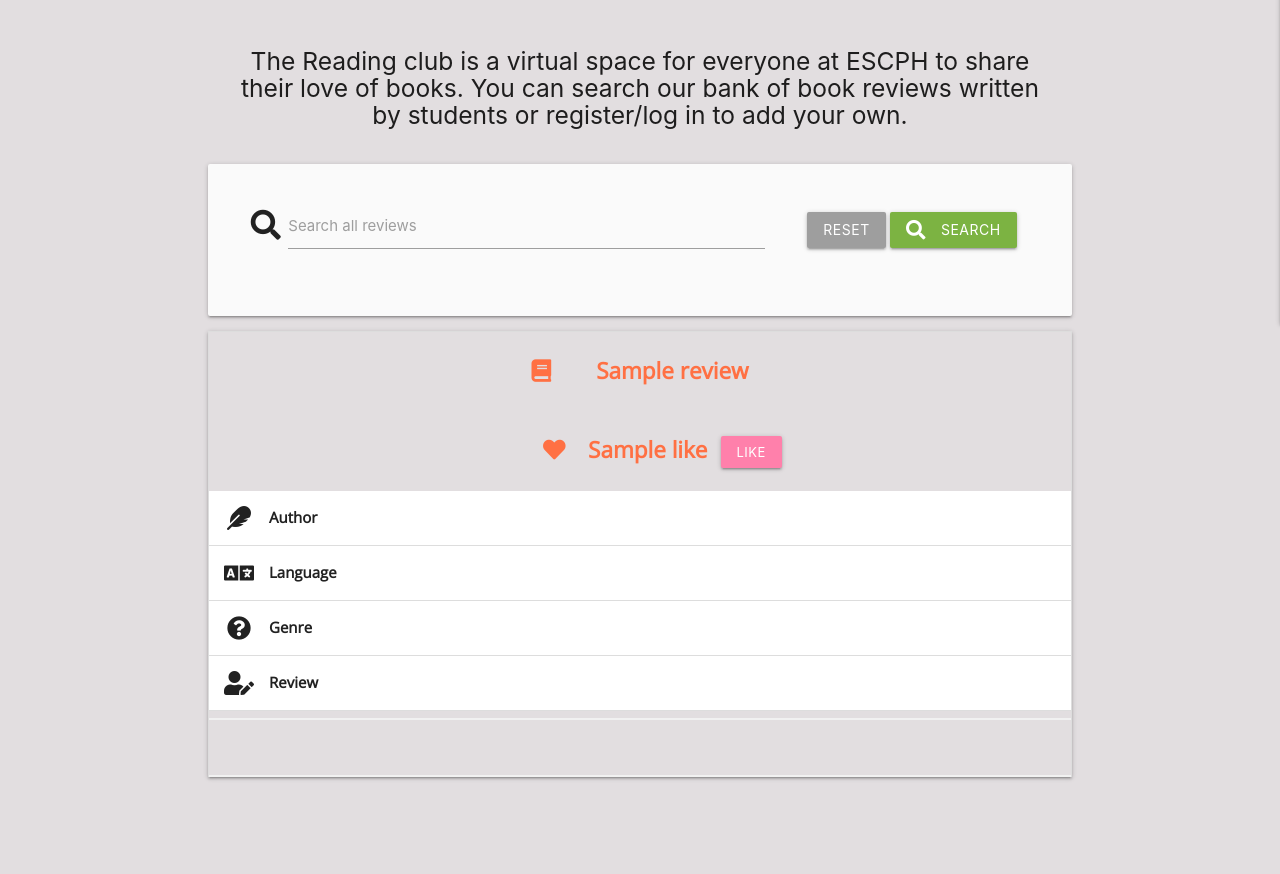
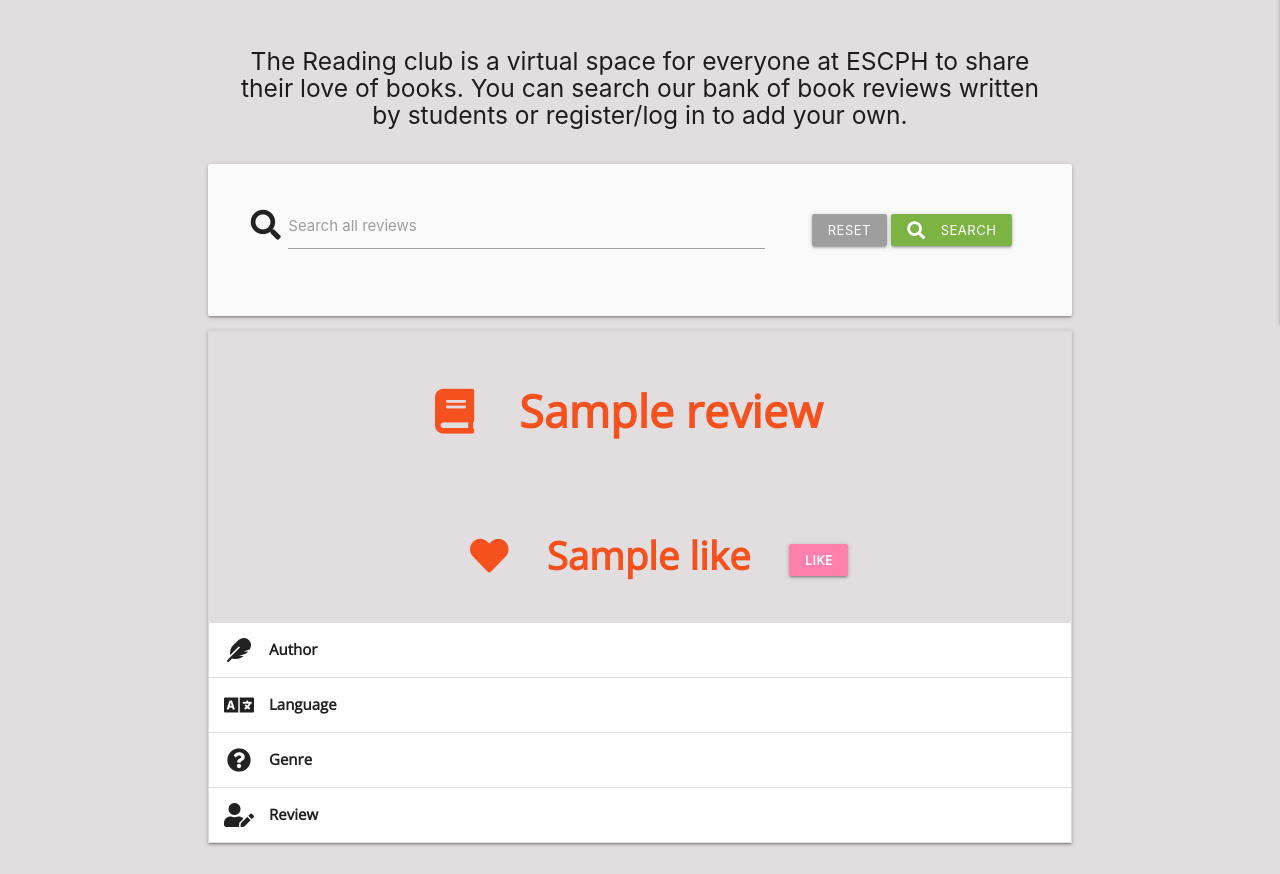
Before and after one commit to raphaelmar/escph_reading_club, a Flask app: page / in a window 1280 px wide. Shown: the part 536-1410 px from the top of the page. Before the commit the page ends 1316 px from the top, so only its background shows below. Run offline with Flask 2, Linux system fonts and the light colour scheme; a database or web service that is not in the repository returns one stand-in record (values such as "Sample title"); some libraries are stand-ins or nearby versions.

```diff
--- a/app.py
+++ b/app.py
@@ -130,7 +130,7 @@ def add_review():
     return render_template(
         "add_review.html", genres=genres, languages=languages)
 
-    #edit reviews
+    # edit reviews
 @app.route("/edit_review/<review_id>", methods=["GET", "POST"])
 def edit_review(review_id):
     if request.method == "POST":
@@ -153,14 +153,14 @@ def edit_review(review_id):
     return render_template(
         "edit_review.html", genres=genres, languages=languages, review=review)
 
-    #delete reviews
+    # delete reviews
 @app.route("/delete_review/<review_id>")
 def delete_review(review_id):
     mongo.db.reviews.remove({"_id": ObjectId(review_id)})
     flash("Review successfully deleted")
     return redirect(url_for("get_reviews"))
 
-    #like reviews
+    # like reviews
 @app.route("/like/<review_id>")
 def like(review_id):
     mongo.db.reviews.find_one_and_update(
--- a/static/css/style.css
+++ b/static/css/style.css
@@ -24,17 +24,17 @@ nav {
 }
 
 #book_title {
-    color: #ff7043;
-    font-size: 1.5em;
-    padding-left: 2em;
-    text-shadow: #8b8f77;
+    color: #f4511e;
+    font-size: 3.5vw;
+    padding-left: 0.5em;
+
 
 }
 
 #book_name {
-    padding-left: 2em;
-    padding-right: 2em;
-    text-shadow: #8b8f77;
+    padding-left: 1em;
+    padding-right: 1em;
+
 }
 
 #add_review {
@@ -47,15 +47,16 @@ nav {
 }
 
 #heart {
-    color: #ff7043;
-    font-size: 1.5em;
-    padding-left: 2em;
-    text-shadow: #8b8f77;
+    color: #f4511e ;
+    font-size: 3vw;
+    padding-left: 1em;
+
 
 }
 
 #like_span {
     padding-left: 1em;
+    padding-right: 1em;
 }
 
 a {
--- a/static/js/script.js
+++ b/static/js/script.js
@@ -12,4 +12,4 @@ window.onclick = function(event) {
   if (event.target == modal) {
     modal.style.display = "none";
   }
-}
+};
--- a/templates/profile.html
+++ b/templates/profile.html
@@ -10,8 +10,7 @@
    </div>
 </div>
 <h3 class="center-align">My reviews</h3>
-<ul class="collapsible">
-   {% for review in reviews %}
+{% for review in reviews %}
    {% if session.user|lower == review.created_by|lower %}
    <div id="id01" class="modal">
       <span onclick="document.getElementById('id01').style.display='none'" class="close" title="Close Modal">&times;</span>
@@ -25,6 +24,7 @@
          </div>
       </form>
    </div>
+<ul class="collapsible">
    <li >
       <div class="row"></div>
       <div class="col s12"></div>
--- a/templates/reviews.html
+++ b/templates/reviews.html
@@ -14,17 +14,16 @@
             <label for="query">Search all reviews</label>
          </div>
          <div class="col s12 m4">
-            <a href="{{ url_for('get_reviews') }}" class="grey btn text-shadow">Reset</a>
-            <button type="submit" class="light-green darken-1 btn text-shadow">
-            <i class="fas fa-search left"></i> Search
+            <a href="{{ url_for('get_reviews') }}" class="grey btn-small text-shadow">Reset</a>
+            <button type="submit" class="light-green darken-1 btn-small text-shadow">
+            <i class="fas fa-search left"></i>Search
             </button>
          </div>
       </div>
    </form>
 </div>
-<ul class="collapsible">
-   {% for review in reviews %}
-   <div id="id01" class="modal">
+{% for review in reviews %}
+<div id="id01" class="modal">
       <span onclick="document.getElementById('id01').style.display='none'" class="close" title="Close Modal">&times;</span>
       <form class="modal-content" action="/action_page.php">
          <div class="container">
@@ -36,20 +35,22 @@
          </div>
       </form>
    </div>
+<ul class="collapsible">
+
+
    <li >
       <div class="row">
          <div class="col s12">
             <p class="headers" id="book_title"><i class="fas fa-book"></i><span id="book_name">{{ review.review_title }}</span>
                {% if session.user|lower == review.created_by|lower %}
                <a href="{{ url_for('edit_review', review_id=review._id) }}" class="btn-small light-green darken-1 ">Edit</a>
-               <button onclick="document.getElementById('id01').style.display='block'" class="btn-small orange darken-4 ">Delete</button>
+               <button onclick="document.getElementById('id01').style.display='block'" class="btn-small orange darken-4 ">Delete</button></p>
          </div>
       </div>
       {% endif %}
    </li>
    <li >
-      <div>
-      <p class="headers" id="heart"><i class="fas fa-heart"></i><span id="like_span">{{ review.like }}</span><button class="btn-small pink accent-1" id="like_button"><a href="{{ url_for('like', review_id=review._id) }}">Like</a></button></p>
+      <p class="headers" id="heart"><i class="fas fa-heart"></i><span id="like_span">{{ review.like }}</span><a href="{{ url_for('like', review_id=review._id) }}" class="btn-small pink accent-1">Like</a></p>
    </li>
    <li>
       <div class="collapsible-header"><i class="fas fa-feather"></i><span class="headers">Author</span></div>
@@ -69,10 +70,9 @@
          <span>{{ review.review_text }}</span>
          <p><em>{{ review.created_by }}</em> </p>
       </div>
-   </li>
-   <hr>
-   <br>
-   <hr>
+
+
    {% endfor %}
 </ul>
+
 {% endblock %}
```
Also changed, not shown: README.md.
